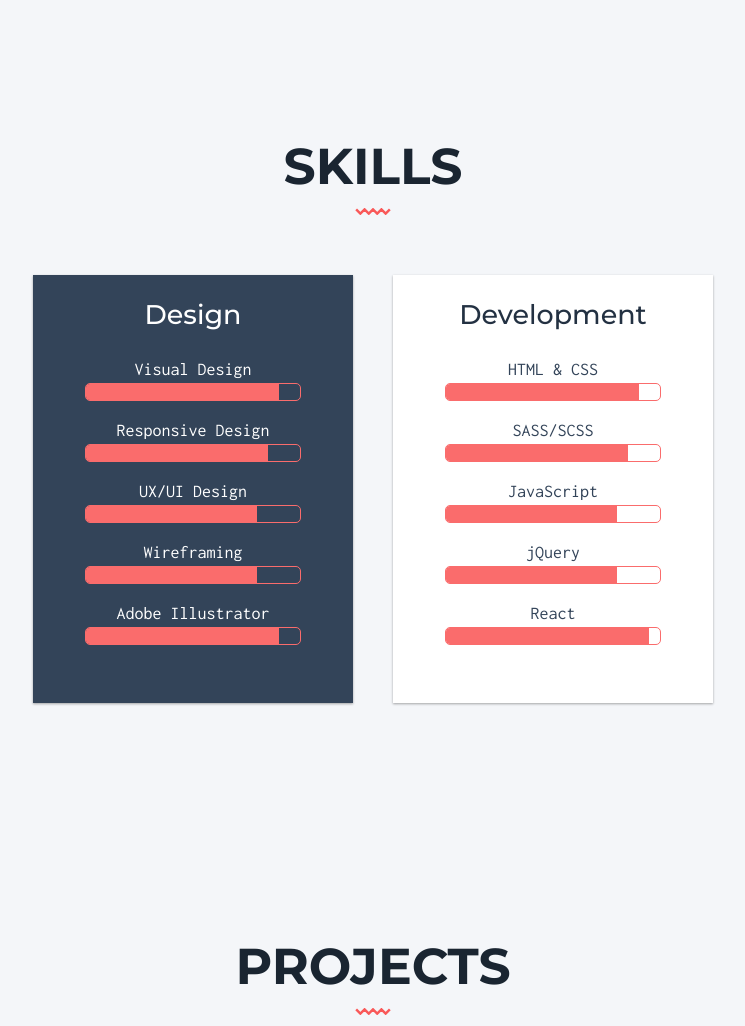
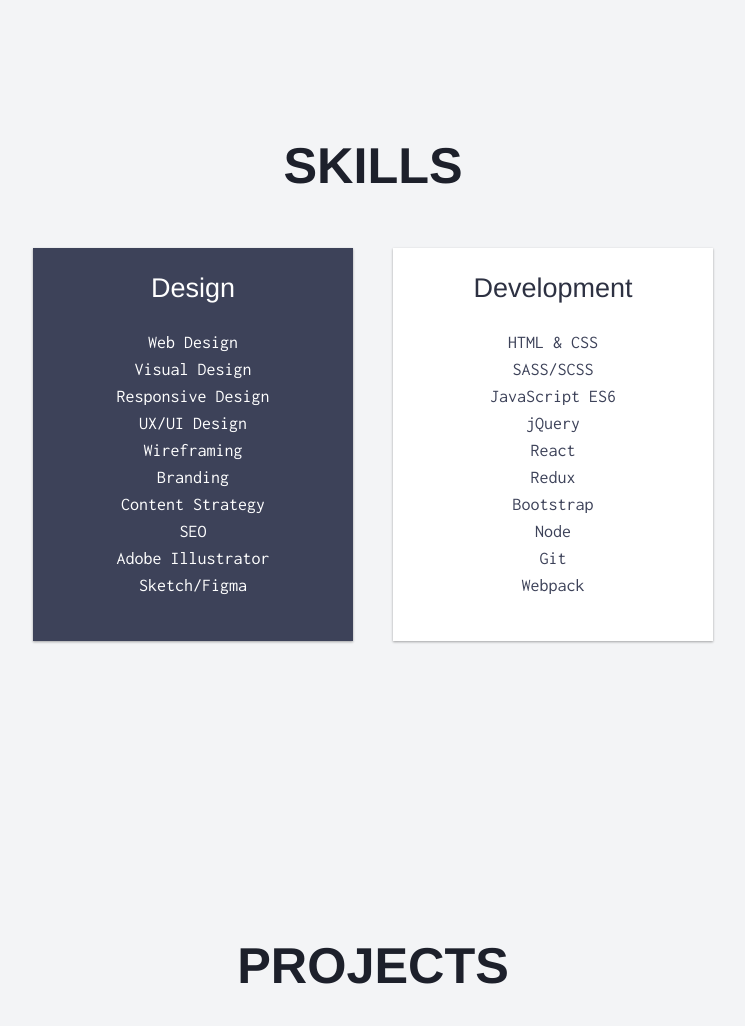
Before and after one commit to chk-yourself/my-portfolio, a plain HTML site: page index.html in a window 1280 px wide. Shown: the part 1560-2586 px from the top of the page, without its empty margins (267-1012 px from the left). Drawn offline with nearby package versions, Linux system fonts and the light colour scheme; a web font is replaced by a local one.

Commit message:
new color scheme

```diff
--- a/index.html
+++ b/index.html
@@ -1,19 +1,23 @@
 <!DOCTYPE html>
 <html>
+
 <head>
   <meta charset="utf-8">
   <meta name="viewport" content="width=device-width, initial-scale=1, shrink-to-fit=no">
   <title>Christina Kim</title>
-    <link rel="stylesheet" href="https://stackpath.bootstrapcdn.com/bootstrap/4.1.3/css/bootstrap.min.css" integrity="sha384-MCw98/SFnGE8fJT3GXwEOngsV7Zt27NXFoaoApmYm81iuXoPkFOJwJ8ERdknLPMO" crossorigin="anonymous">
+  <link rel="stylesheet" href="https://stackpath.bootstrapcdn.com/bootstrap/4.1.3/css/bootstrap.min.css" integrity="sha384-MCw98/SFnGE8fJT3GXwEOngsV7Zt27NXFoaoApmYm81iuXoPkFOJwJ8ERdknLPMO"
+    crossorigin="anonymous">
   <script src="assets/feather/dist/feather.min.js"></script>
   <link href="https://fonts.googleapis.com/css?family=Inconsolata:400,700|Montserrat:300,300i,400,500,600,700" rel="stylesheet">
   <link rel="stylesheet" type="text/css" href="css/styles.css">
 </head>
+
 <body>
   <nav class="navbar navbar-expand-lg navbar-dark fixed-top" id="mainNav">
     <div class="container">
       <a class="navbar-brand js-scroll-trigger" href="#page-top">Christina<b>Kim</b></a>
-        <button class="btn navbar-toggler navbar-toggler-right" type="button" data-toggle="collapse" data-target="#navbarResponsive" aria-controls="navbarResponsive" aria-expanded="false" aria-label="Toggle navigation">
+      <button class="btn navbar-toggler navbar-toggler-right" type="button" data-toggle="collapse" data-target="#navbarResponsive"
+        aria-controls="navbarResponsive" aria-expanded="false" aria-label="Toggle navigation">
         <i data-feather="menu"></i>
       </button>
       <div class="collapse navbar-collapse" id="navbarResponsive">
@@ -41,9 +45,14 @@
     <div class="container">
       <div class="intro-text d-flex flex-column">
         <div class="display-1 mb-1">Hello.</div>
-                <h1 class="h1 display-3">I am <span class="display-2 mr-2">Christina Kim,</span><br>a front-end developer + designer.</h1>
+        <h1 class="h1 display-3">I am <span class="display-2 mr-2">Christina Kim,</span><br>a front-end developer +
+          designer.</h1>
       </div>
-          <div class="scroll-icon"><div class="arrow bounce"><svg xmlns="http://www.w3.org/2000/svg" width="12" height="12" viewBox="0 0 17 10"><path class="cls-1" d="M6.22,8.75,3.37,5.89H17V4.12H3.37L6.22,1.25,5,0,0,5l5,5Z"></path></svg></div>Scroll</div>
+      <div class="scroll-icon">
+        <div class="arrow bounce"><svg xmlns="http://www.w3.org/2000/svg" width="12" height="12" viewBox="0 0 17 10">
+            <path class="cls-1" d="M6.22,8.75,3.37,5.89H17V4.12H3.37L6.22,1.25,5,0,0,5l5,5Z"></path>
+          </svg></div>Scroll
+      </div>
     </div>
   </header>
 
@@ -52,14 +61,12 @@
     <div class="container">
       <div class="section-title text-center">
         <h2 class="h2 text-center">About</h2>
-        <svg xmlns="http://www.w3.org/2000/svg" width="33" height="7" viewBox="0 0 73.94 14.19" class="waves">
-          <polyline points="2.83 2.83 11.36 11.36 19.9 2.83 28.43 11.36 36.97 2.83 45.5 11.36 54.04 2.83 62.58 11.36 71.11 2.83" style="stroke-dashoffset: 2e-05; stroke-dasharray: none;"></polyline>
-        </svg>
       </div>
       <div class="row">
         <div class="my-profile">
           <p>I'm a self-taught, front-end developer and designer, based in Dallas, Texas.</p>
-              <p>I am passionate about crafting intuitive and engaging digital experiences with responsive, pixel-perfect user interfaces, and writing clean, scalable code, following best practices and coding standards.</p>
+          <p>I am passionate about crafting intuitive and engaging digital experiences with responsive, pixel-perfect
+            user interfaces, and writing clean, scalable code, following best practices and coding standards.</p>
         </div>
       </div>
     </div>
@@ -70,9 +77,6 @@
     <div class="container">
       <div class="section-title text-center">
         <h2 class="h2 text-center">Skills</h2>
-        <svg xmlns="http://www.w3.org/2000/svg" width="33" height="7" viewBox="0 0 73.94 14.19" class="waves">
-          <polyline points="2.83 2.83 11.36 11.36 19.9 2.83 28.43 11.36 36.97 2.83 45.5 11.36 54.04 2.83 62.58 11.36 71.11 2.83" style="stroke-dashoffset: 2e-05; stroke-dasharray: none;"></polyline>
-        </svg>
       </div>
       <div class="content-wrapper" id="skillsChart">
         <div class="row">
@@ -81,26 +85,16 @@
               <h3 class="h3">Design</h3>
               <div class="skill-set">
                 <ul>
+                  <li>Web Design</li>
                   <li>Visual Design</li>
-                  <div class="skill-bar">
-                    <div class="skill-bar-inner wow slideInLeft" data-wow-delay=".2s" id="skillOne"></div>
-                  </div>
                   <li>Responsive Design</li>
-                  <div class="skill-bar">
-                    <div class="skill-bar-inner wow slideInLeft" data-wow-delay=".2s" id="skillTwo"></div>
-                  </div>
                   <li>UX/UI Design</li>
-                  <div class="skill-bar">
-                    <div class="skill-bar-inner wow slideInLeft" data-wow-delay=".2s" id="skillThree"></div>
-                  </div>
                   <li>Wireframing</li>
-                  <div class="skill-bar">
-                    <div class="skill-bar-inner wow slideInLeft" data-wow-delay=".2s" id="skillFour"></div>
-                  </div>
+                  <li>Branding</li>
+                  <li>Content Strategy</li>
+                  <li>SEO</li>
                   <li>Adobe Illustrator</li>
-                  <div class="skill-bar">
-                    <div class="skill-bar-inner wow slideInLeft" data-wow-delay=".2s" id="skillSix"></div>
-                  </div>
+                  <li>Sketch/Figma</li>
                 </ul>
               </div>
             </div>
@@ -111,25 +105,15 @@
               <div class="skill-set">
                 <ul>
                   <li>HTML & CSS</li>
-                  <div class="skill-bar">
-                    <div class="skill-bar-inner wow slideInLeft" data-wow-delay=".2s" id="skillSeven"></div>
-                  </div>
                   <li>SASS/SCSS</li>
-                  <div class="skill-bar">
-                    <div class="skill-bar-inner wow slideInLeft" data-wow-delay=".2s" id="skillEight"></div>
-                  </div>
-                <li>JavaScript</li>
-                  <div class="skill-bar">
-                    <div class="skill-bar-inner wow slideInLeft" data-wow-delay=".2s" id="skillNine"></div>
-                  </div>
+                  <li>JavaScript ES6</li>
                   <li>jQuery</li>
-                  <div class="skill-bar">
-                    <div class="skill-bar-inner wow slideInLeft" data-wow-delay=".2s" id="skillTen"></div>
-                  </div>
                   <li>React</li>
-                  <div class="skill-bar">
-                    <div class="skill-bar-inner wow slideInLeft" data-wow-delay=".2s" id="skillEleven"></div>
-                  </div>
+                  <li>Redux</li>
+                  <li>Bootstrap</li>
+                  <li>Node</li>
+                  <li>Git</li>
+                  <li>Webpack</li>
                 </ul>
               </div>
             </div>
@@ -144,9 +128,6 @@
     <div class="container">
       <div class="section-title text-center">
         <h2 class="h2 text-center">Projects</h2>
-         <svg xmlns="http://www.w3.org/2000/svg" width="33" height="7" viewBox="0 0 73.94 14.19" class="waves">
-          <polyline points="2.83 2.83 11.36 11.36 19.9 2.83 28.43 11.36 36.97 2.83 45.5 11.36 54.04 2.83 62.58 11.36 71.11 2.83" style="stroke-dashoffset: 2e-05; stroke-dasharray: none;"></polyline>
-        </svg>
       </div>
       <div class="content-wrapper project-grid mx-auto">
         <div class="row card-group">
@@ -357,9 +338,12 @@
     </div>
   </div>
   <script src="js/vendors/jquery/jquery.min.js"></script>
-    <script src="https://cdnjs.cloudflare.com/ajax/libs/popper.js/1.14.3/umd/popper.min.js" integrity="sha384-ZMP7rVo3mIykV+2+9J3UJ46jBk0WLaUAdn689aCwoqbBJiSnjAK/l8WvCWPIPm49" crossorigin="anonymous"></script>
-    <script src="https://stackpath.bootstrapcdn.com/bootstrap/4.1.3/js/bootstrap.min.js" integrity="sha384-ChfqqxuZUCnJSK3+MXmPNIyE6ZbWh2IMqE241rYiqJxyMiZ6OW/JmZQ5stwEULTy" crossorigin="anonymous"></script>
+  <script src="https://cdnjs.cloudflare.com/ajax/libs/popper.js/1.14.3/umd/popper.min.js" integrity="sha384-ZMP7rVo3mIykV+2+9J3UJ46jBk0WLaUAdn689aCwoqbBJiSnjAK/l8WvCWPIPm49"
+    crossorigin="anonymous"></script>
+  <script src="https://stackpath.bootstrapcdn.com/bootstrap/4.1.3/js/bootstrap.min.js" integrity="sha384-ChfqqxuZUCnJSK3+MXmPNIyE6ZbWh2IMqE241rYiqJxyMiZ6OW/JmZQ5stwEULTy"
+    crossorigin="anonymous"></script>
   <script src="js/main.js"></script>
   <script src="js/projects.js"></script>
 </body>
+
 </html>
--- a/scss/base/_global.scss
+++ b/scss/base/_global.scss
@@ -1,3 +1,5 @@
+
+
 html, body {
   font-size: 16px;
   @include lg {
--- a/scss/base/_mixins.scss
+++ b/scss/base/_mixins.scss
@@ -34,6 +34,8 @@
 
   a:hover { background-size: 100% 100%; }
 }
+
+
 
 // Box Shadow Effects
 @mixin box-shadow-1 {
--- a/scss/base/_variables.scss
+++ b/scss/base/_variables.scss
@@ -1,5 +1,5 @@
 // Variables
-
+@import url('https://rsms.me/inter/inter-ui.css');
 // Colors
 
 $white: #fff !default;
@@ -13,19 +13,20 @@ $gray-700: #495057 !default;
 $gray-800: #343a40 !default;
 $gray-900: #212529 !default;
 
-$dk-primary: #c02030;
-$primary: #f95959 !default;
-$lt-primary: #ffbcb9;
-$md-primary: #fa6c6c;
-$smog: #334459;
-$lt-smog: #455d7a;
-$md-smog: #233142;
-$dk-smog: #1a2531;
-$feather: #f4f6f9;
+$dk-primary: #3235c8;
+$primary: #585ad5 !default;
+$lt-primary: #bec4ea;
+$md-primary: #8490D8;
+$smog: #3d4259;
+$lt-smog: #4c536f;
+$md-smog: #2d3142;
+$dk-smog: #1d202b;
+$feather: #f3f4f6;
 $lt-blue: #b9d9ff;
+$lemon: #fde75f;
 
 // Fonts
-$heading-font: 'Montserrat', Helvetica, Arial, sans-serif;
+$heading-font: 'Inter UI', Helvetica, Arial, sans-serif;
 $body-font: 'Inconsolata', 'Courier New', Courier, monospace;
 $link-font: 'Inconsolata', 'Courier New', Courier, monospace;
 
--- a/scss/components/_navigation.scss
+++ b/scss/components/_navigation.scss
@@ -6,14 +6,22 @@
     font-size: 12px;
     right: 0;
     padding: 10px;
-    color: $primary;
-    i {
+    color: $smog;
+    .feather {
+      color: $smog;
+    }
+    &:focus,
+    &:hover,
+    &:active {
       color: $primary;
+      .feather {
+        color: $primary;
+      }
     }
   }
   .show {
     .nav-link {
-      margin: 16px;
+      margin: 12px;
     }
   }
   .navbar-brand {
@@ -33,6 +41,7 @@
     }
   }
   .navbar-nav {
+    padding: 16px 0;
     .nav-item {
       &:not(.contact-item) {
         @include half-highlight;
@@ -94,3 +103,12 @@
       fill: $lt-primary;
     }
   }
+
+  .navbar-collapse {
+    &.show {
+      .navbar-nav {
+        background-color: $white;
+        @include box-shadow(1);
+      }
+    }
+  }
--- a/scss/sections/_skills.scss
+++ b/scss/sections/_skills.scss
@@ -5,18 +5,28 @@
     margin: 0 0 24px 0;
     text-align: center;
   }
+  ul {
+    list-style-type: none;
+    padding: 0;
+    font-family: $body-font;
+  }
   .skill-set {
     margin: 0 auto;
     text-align: center;
-    ul {
-      list-style-type: none;
-      text-align: center;
+    .skill-set__group {
+      text-align: left;
       padding-left: 0;
+      font-size: 0;
     }
-    li {
-      padding: 0;
-      font-family: $body-font;
-    }
+  }
+  .skill {
+    font-size: 16px;
+  line-height: 1;
+  border-radius: 5000px;
+  margin: 2px;
+  font-family: $body-font;
+  color: $gray-700;
+  border: 1px solid transparent;
   }
   .skill-bar {
     height: 1rem;
@@ -59,24 +69,6 @@
       li {
         color: #fff;
       }
-      #skillOne {
-        width: 90%;
-      }
-      #skillTwo {
-        width: 85%;
-      }
-      #skillThree {
-        width: 80%;
-      }
-      #skillFour {
-        width: 80%;
-      }
-      #skillFive {
-        width: 95%;
-      }
-      #skillSix {
-        width: 90%;
-      }
     }
   }
   .split-right {
@@ -116,3 +108,27 @@
         margin: 0 auto;
     }
 }
+.bar-95 {
+  width: 95%;
+}
+.bar-90 {
+  width: 90%;
+}
+.bar-85 {
+  width: 85%;
+}
+.bar-80 {
+  width: 80%;
+}
+.bar-70 {
+  width: 70%;
+}
+.bar-75 {
+  width: 75%;
+}
+.bar-65 {
+  width: 65%;
+}
+.bar-60 {
+  width: 60%;
+}
```
Also changed, not shown: css/styles.css, 1 other file. Lines whose indentation alone changed are shown as unchanged.
